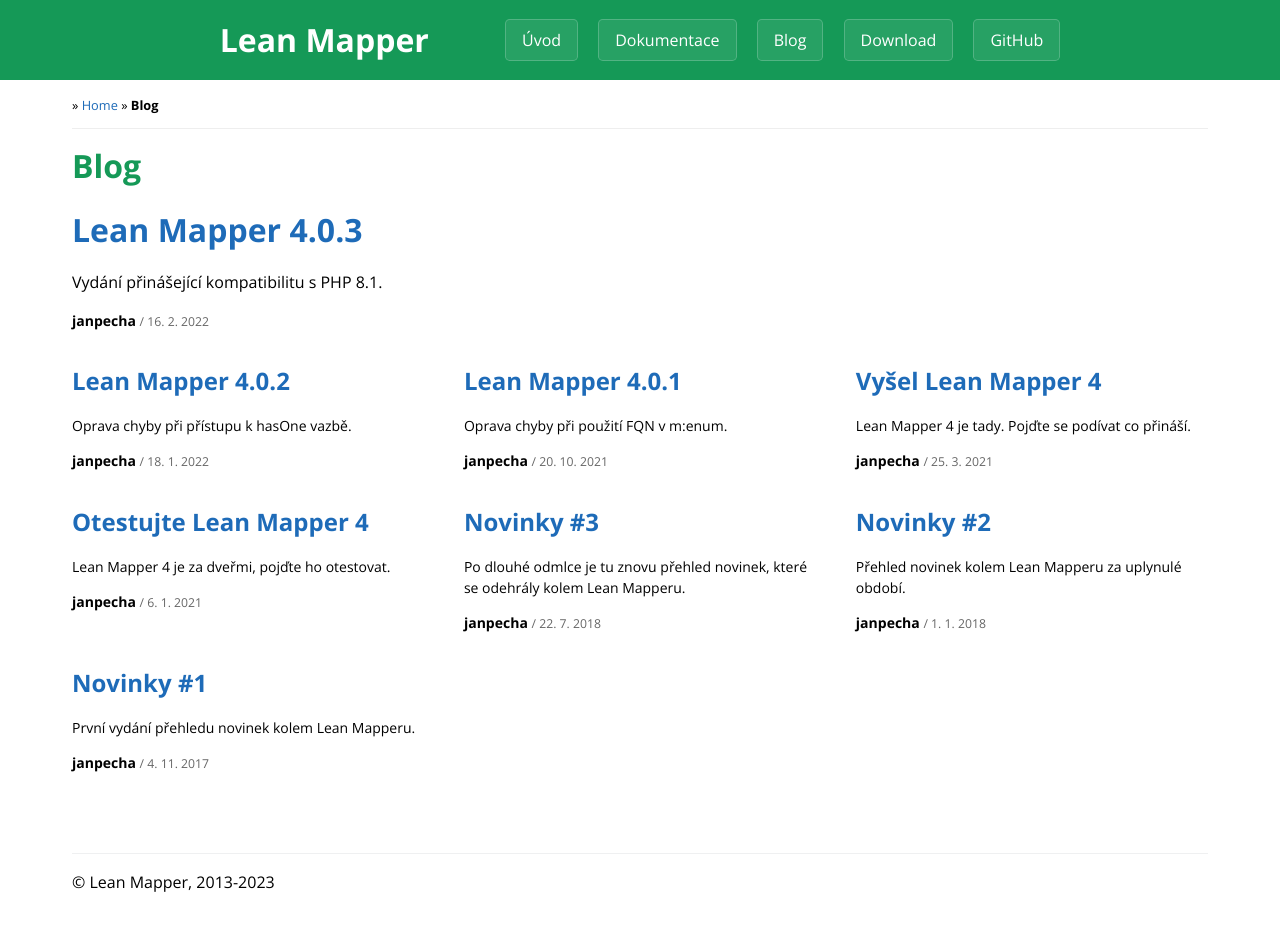
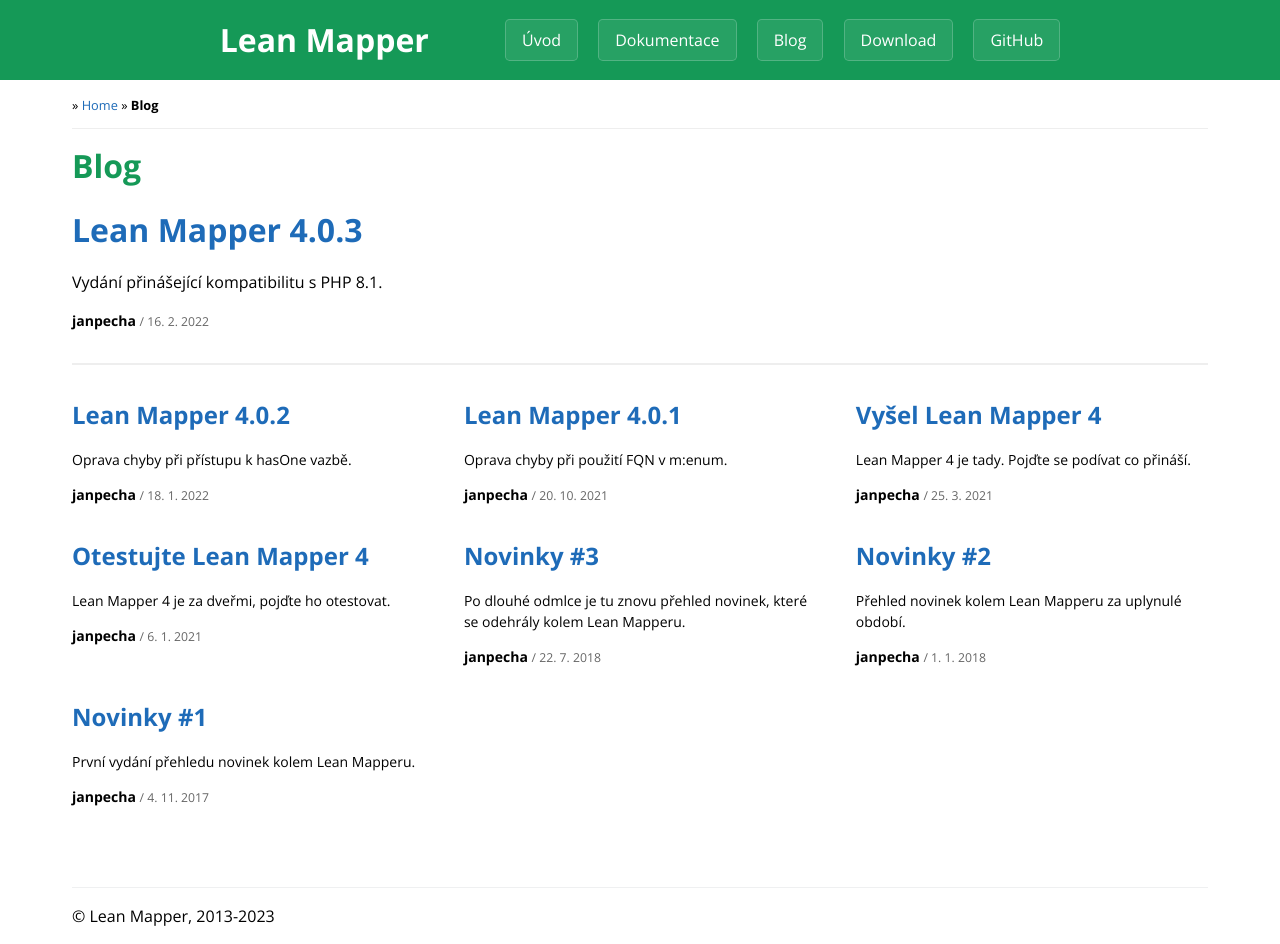
Before and after one commit to LeanMapper/LeanMapper.github.io, a Jekyll site: the page built from blog/index.html, in a window 1280 px wide. Built offline with Jekyll 4.4.1, drawn with Linux system fonts in a browser that asks for light colours; before the commit the page ends 910 px from its top, so only the background shows below that.

Commit message:
CSS: posts - highlight newest post

```diff
--- a/_sass/_posts.scss
+++ b/_sass/_posts.scss
@@ -28,6 +28,11 @@
 
 .posts .post__perex {
 	font-size: 87.5%;
+}
+
+.posts .post--first {
+	border-bottom: 2px solid #eee;
+	padding-bottom: 2em;
 }
 
 .posts .post--first .post__title {
```
